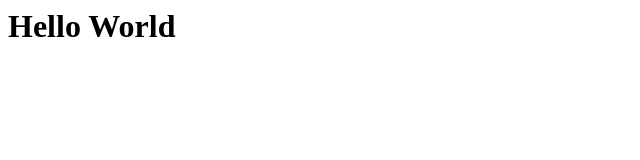
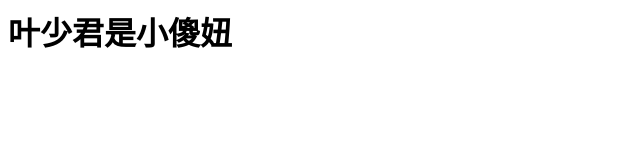
Before and after one commit to crazyBugLzy/crazyBugLzy.github.io, a plain HTML site: page index.html in a window 1280 px wide. Shown: the whole page, without its empty margins (0-640 px from the left). Drawn offline with Linux system fonts and the light colour scheme.

Commit message:
Update index.html

```diff
--- a/index.html
+++ b/index.html
@@ -1 +1 @@
-<h1>Hello World</h1>
+<h1>叶少君是小傻妞</h1>
```
